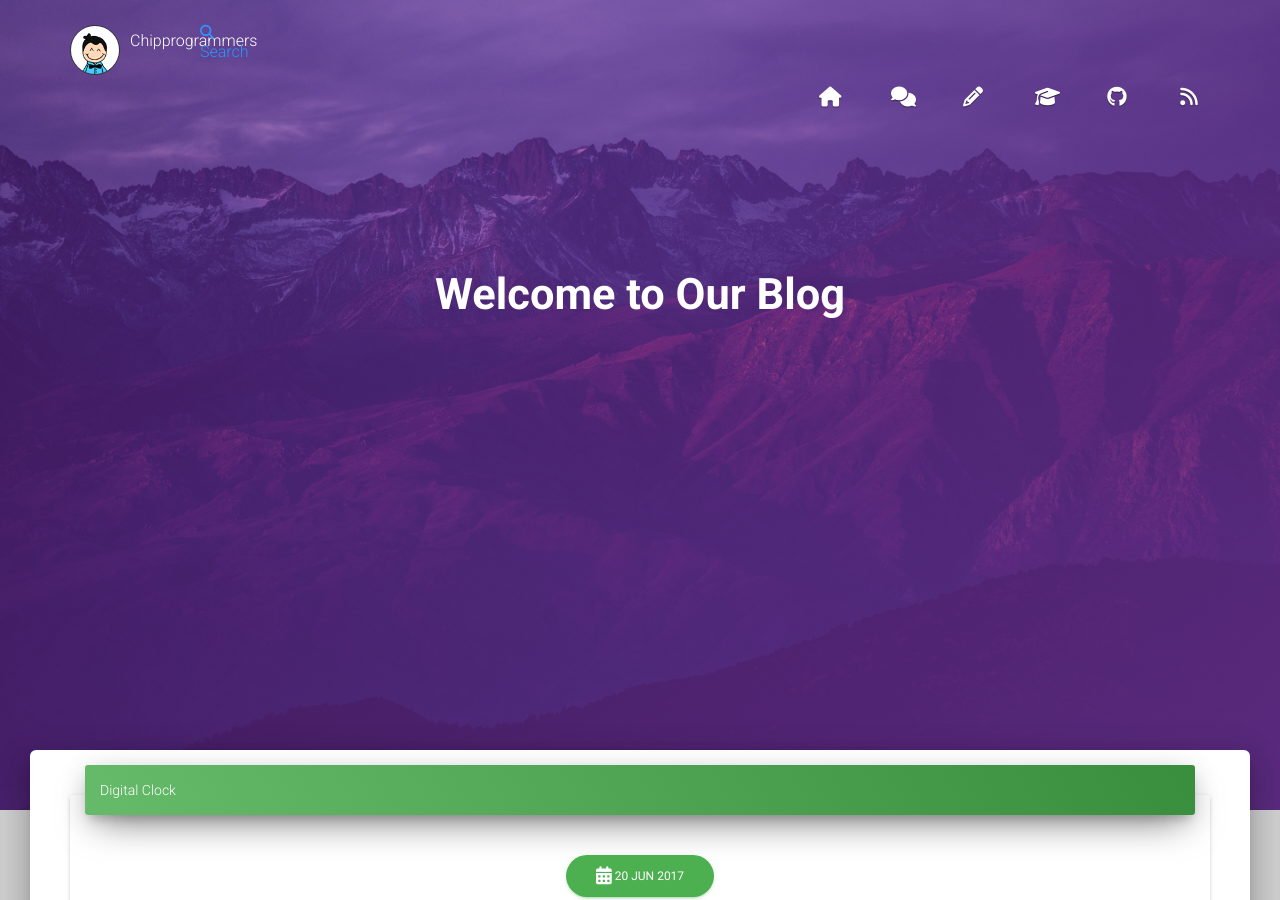
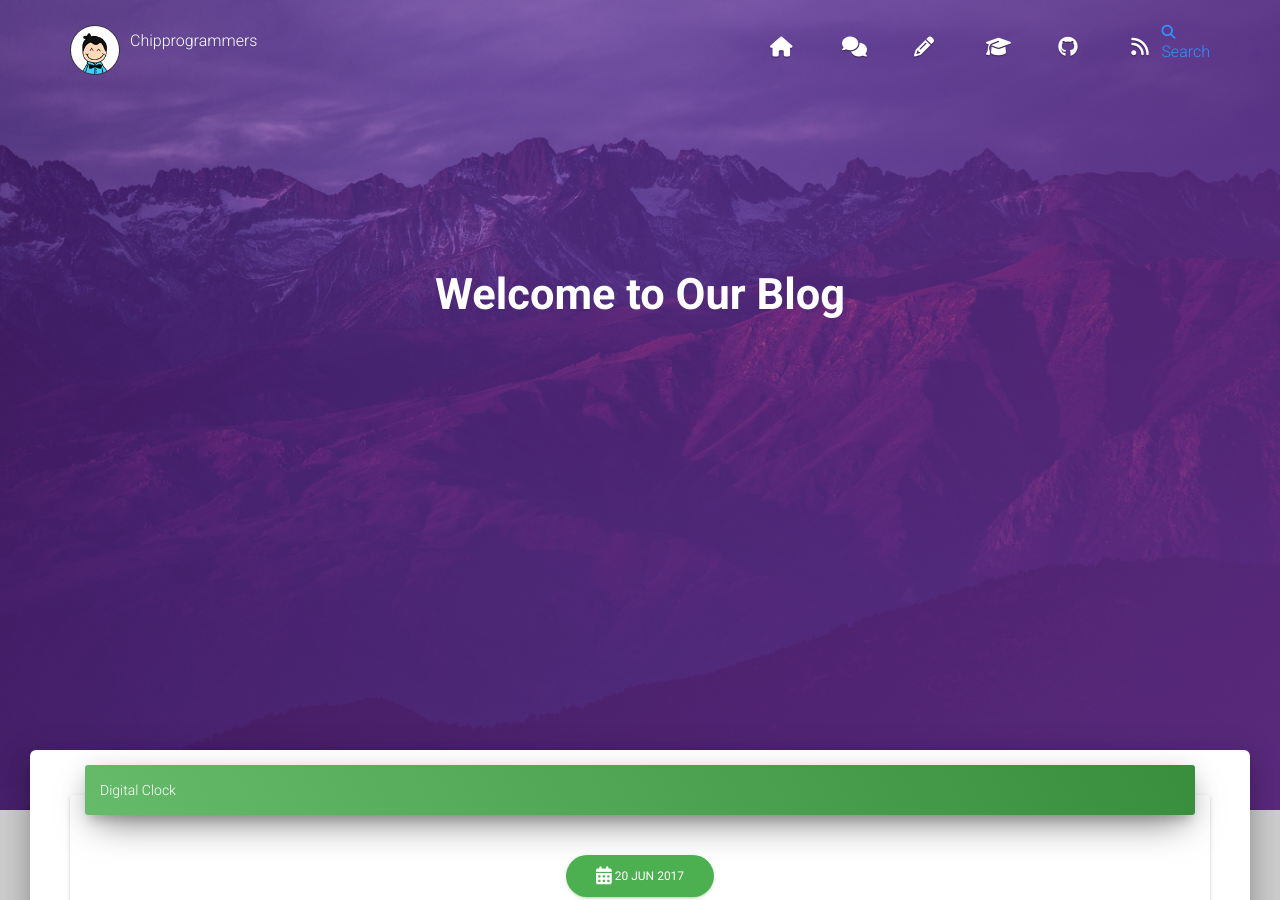
Before and after one commit to tip4programs/imbue, a Jekyll site: the page built from index.html, in a window 1280 px wide and 900 px high. Built offline with Jekyll 4.4.1, drawn with Linux system fonts in a browser that asks for light colours; nearby versions of some CDN libraries; the list of posts is cut into pages by our own code.

Commit message:
Update navbar.html

```diff
--- a/_includes/navbar.html
+++ b/_includes/navbar.html
@@ -19,7 +19,7 @@
 		</div>
 	      	</a>
 	    </div>
- <div class="push-right">
+ <div class="pull-right">
          <a href="javascript:void(0);" data-toggle="search" class="hidden-xs">
                   <i class="fa fa-search"></i>
                   <p>Search</p>
```
